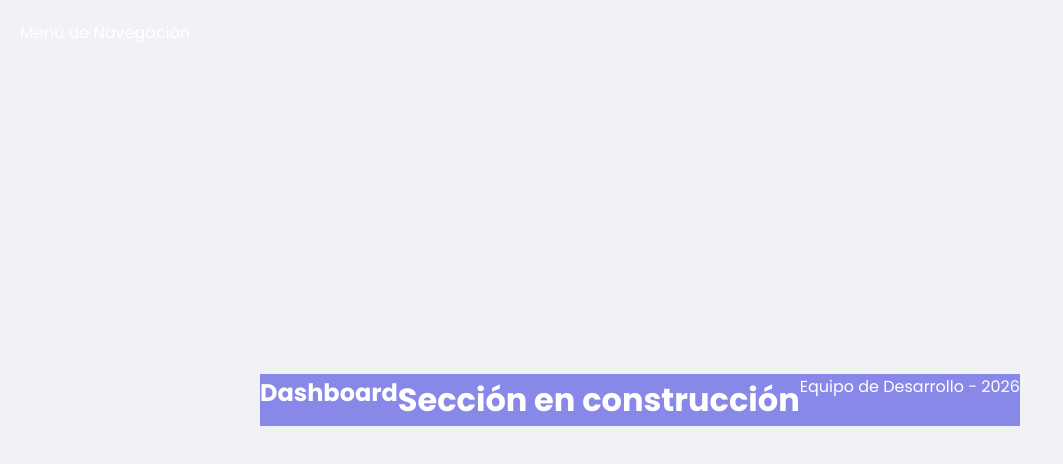
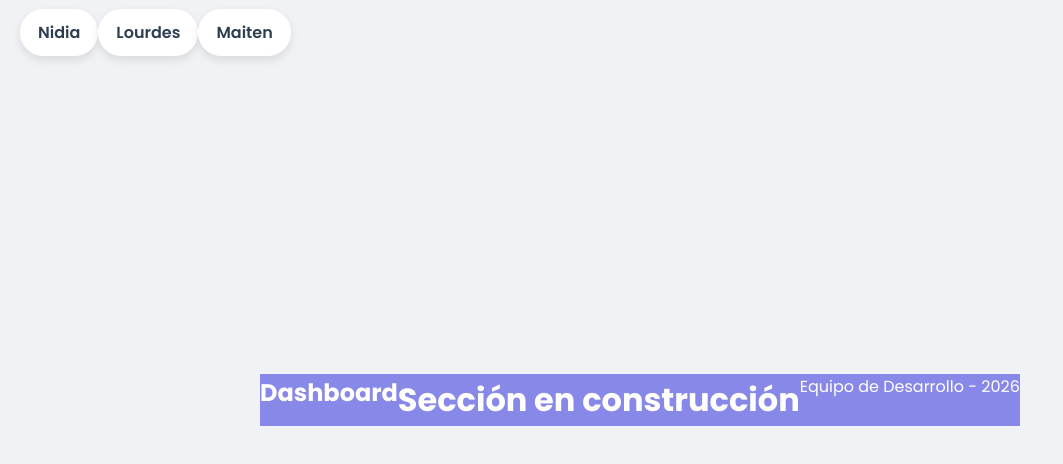
Before and after one commit to nidia-elias/tp2-frontend, a React (Vite) app: page / in a window 1280 px wide. Shown: the top 464 px of the page, without its empty margins (0-1063 px from the left). Built offline with nearby package versions, Linux system fonts and the light colour scheme.

Commit message:
modifique mainlayout para que se vea el sidebar

```diff
--- a/src/components/MainLayout.jsx
+++ b/src/components/MainLayout.jsx
@@ -7,16 +7,21 @@ const MainLayout = () => {
     <div className="dashboard-container">
 
         <h2>Dashboard</h2>
-        <nav>
-          {/*  links */}
-          <p>Menú de Navegación</p>
-        </nav>
+
+        <aside className="sidebar">
+            <nav>
+                <Link to="/perfil/nidia">Nidia</Link>
+                <Link to="/perfil/lourdes">Lourdes</Link>
+                <Link to="/perfil/maiten">Maiten</Link>
+            </nav>
+        </aside>
 
       <main className="main-content">
         {/* agregar contenido
         */}
         <Outlet />
       </main>
+
       <footer className="footer-global">
         <p>Equipo de Desarrollo - 2026</p>
       </footer>
```
